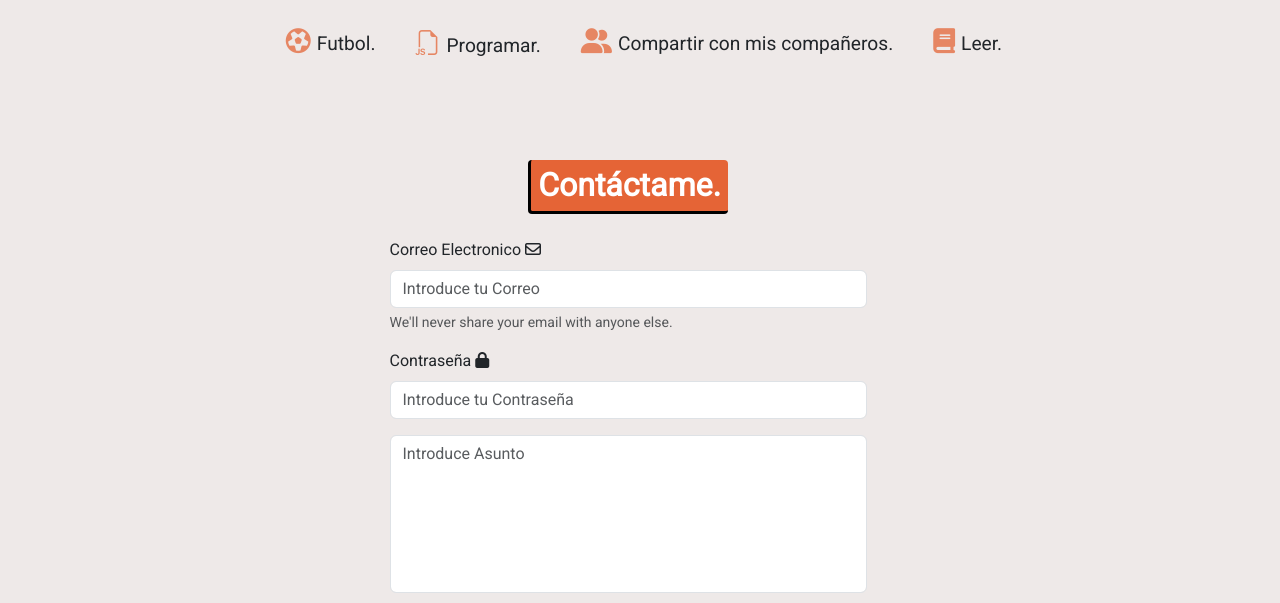
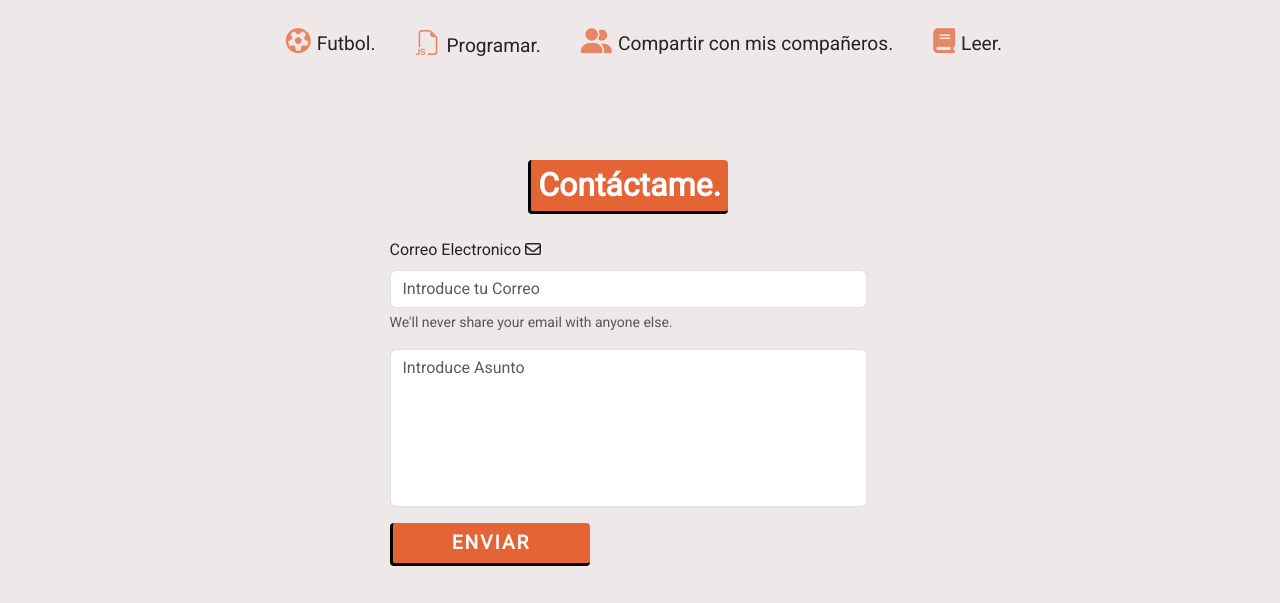
Before and after one commit to Luisfernanado/Luisfernanado.github.io, a plain HTML site: page index.html in a window 1280 px wide. Shown: the part 2084-2687 px from the top of the page. Drawn offline with nearby package versions, Linux system fonts and the light colour scheme.

Commit message:
cambie el formulario para que funcione

```diff
--- a/index.html
+++ b/index.html
@@ -222,20 +222,15 @@
                   <div class="row justify-content-center mt-5" id="contacto">
                       <div class="col-12 col-md-6 col-lg-5 contacto mb-3">
                         <h2>Contáctame.</h2>
-                        <form action="https://formspree.io/f/mnqkplze" method="post" class="m-0 p-0" >
+                        <form action="https://formspree.io/f/mleyjygq" method="post" class="m-0 p-0" >
                           <div class="mb-3 mt-3 ">
                             <label for="exampleInputEmail1" class="form-label"  >Correo Electronico</label>
                             <i class="fa-regular fa-envelope"></i>
                             <input type="email" class="form-control" id="exampleInputEmail1" aria-describedby="emailHelp"  placeholder="Introduce tu Correo" name="email" required>
                             <div id="emailHelp" class="form-text">We'll never share your email with anyone else.</div>
                           </div>
-                          <div class="mb-3">
-                            <label for="exampleInputPassword1" class="form-label">Contraseña</label>
-                            <i class="fa-solid fa-lock"></i>
-                            <input type="password" class="form-control" id="exampleInputPassword1" placeholder="Introduce tu Contraseña"  required>
-                          </div>
                           <div class="mb-3 " >
-                            <textarea name="message" id="" cols="52" rows="6" class="form-control" placeholder="Introduce Asunto" required></textarea>
+                            <textarea name="message"  cols="52" rows="6" class="form-control" placeholder="Introduce Asunto" required></textarea>
                           </div>
 
                           <button type="submit" class="">ENVIAR</button>
```
